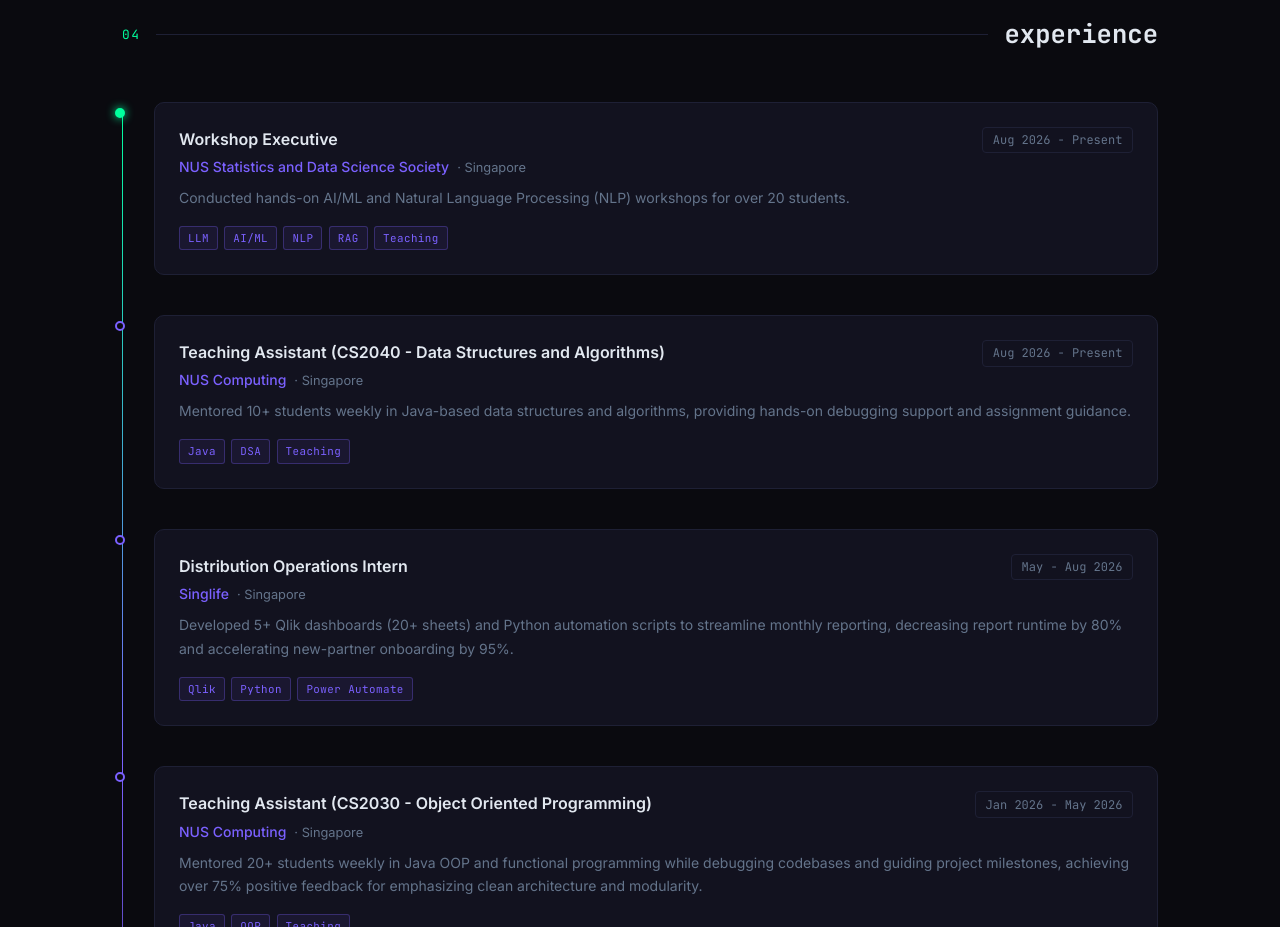
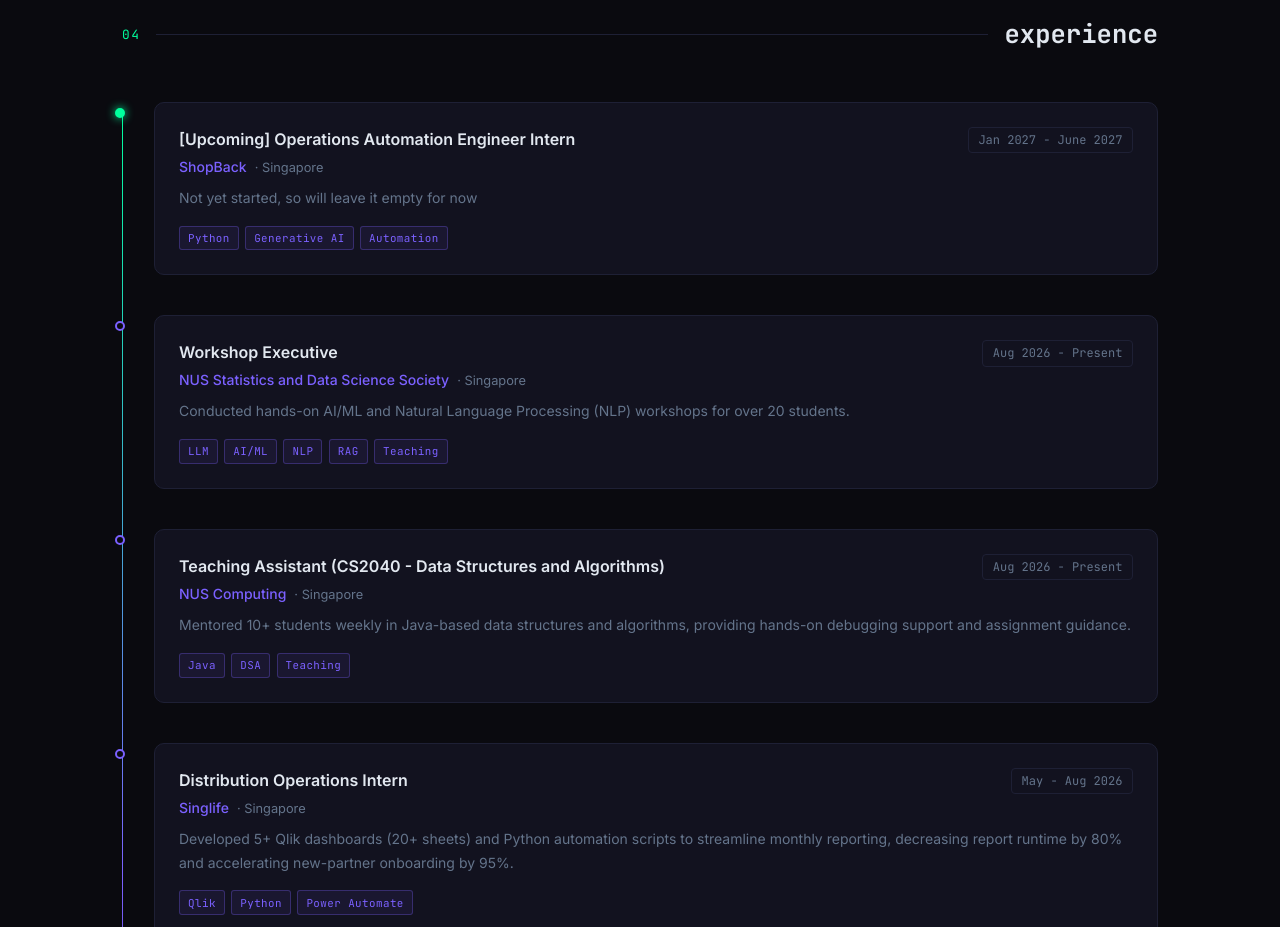
Before and after one commit to nabilrakaiza/personal-website, a Next.js app: page / in a window 1280 px wide. Shown: the part 2480-3407 px from the top of the page. Built offline with nearby package versions, Linux system fonts and the light colour scheme.

Commit message:
add shopback intern role

```diff
--- a/app/components/Experience.tsx
+++ b/app/components/Experience.tsx
@@ -3,6 +3,14 @@
 import ScrollReveal from './ScrollReveal';
 
 const experiences = [
+  {
+    role: '[Upcoming] Operations Automation Engineer Intern',
+    company: 'ShopBack',
+    period: 'Jan 2027 - June 2027',
+    location: 'Singapore',
+    description: 'Not yet started, so will leave it empty for now',
+    tags: ['Python', 'Generative AI', 'Automation'],
+  },
   {
     role: 'Workshop Executive',
     company: 'NUS Statistics and Data Science Society',
```
